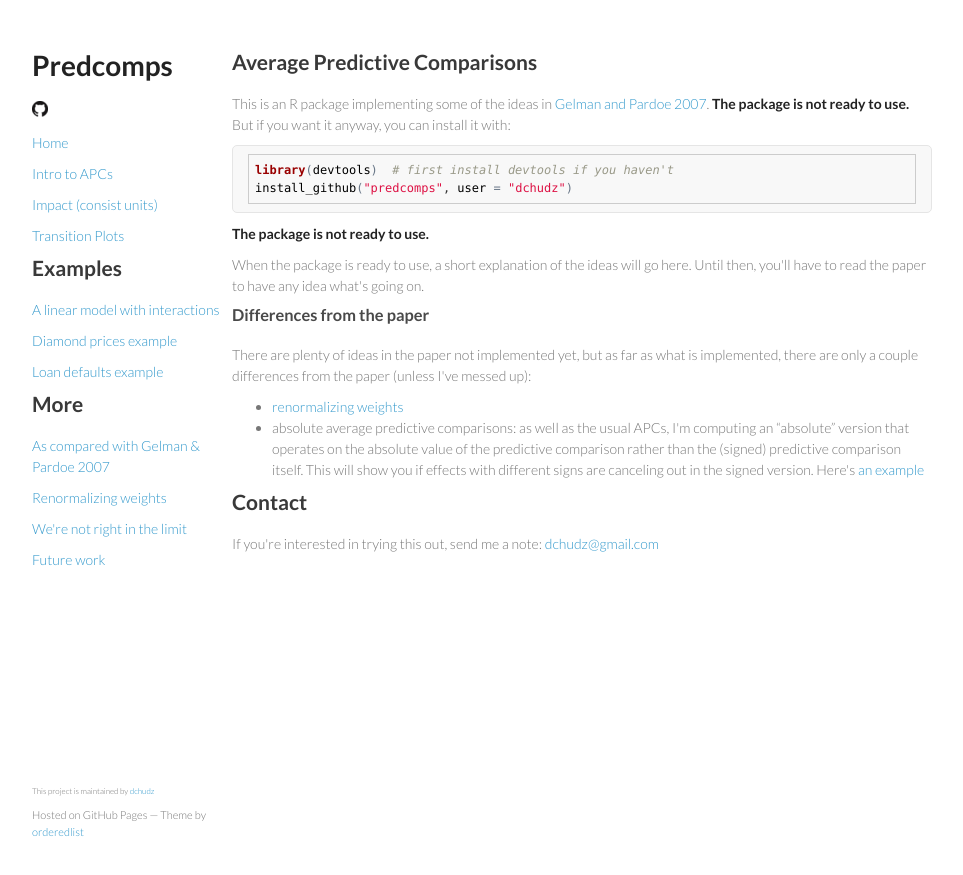
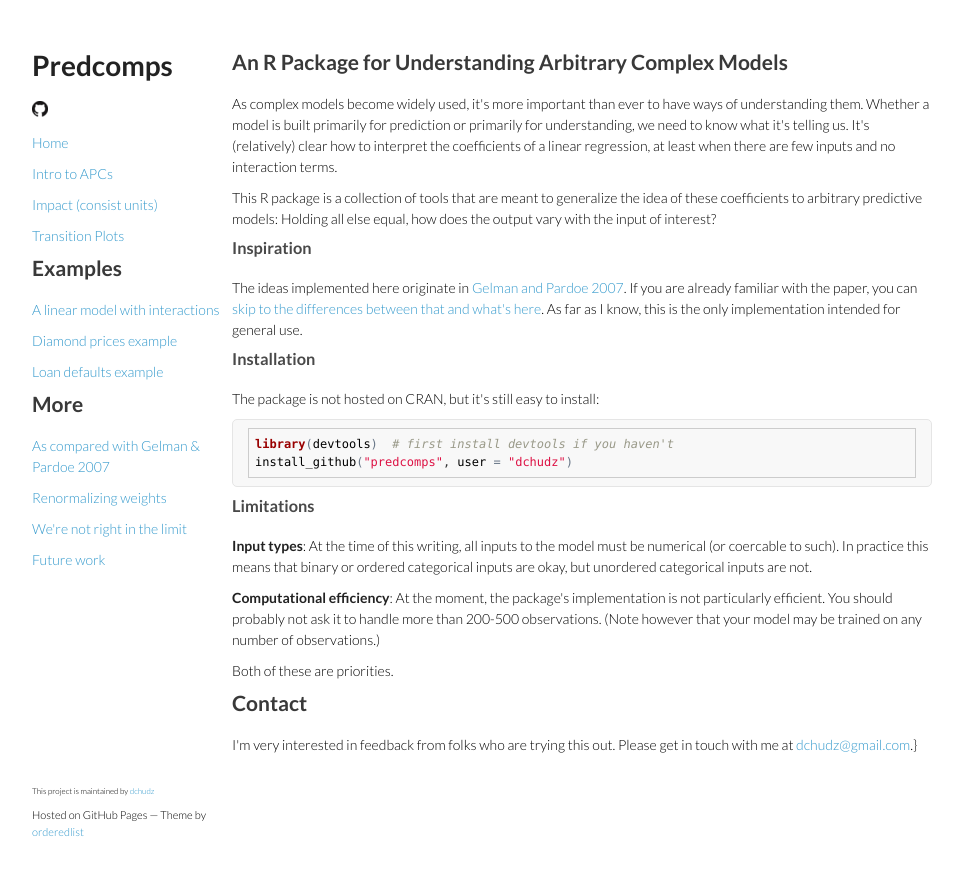
Before and after one commit to dchudz/predcomps, a Jekyll site: the page built from index.html, in a window 1280 px wide. Shown: the top 875 px of the page, without its empty margins (208-1171 px from the left). Built offline with Jekyll 4.4.1, drawn with Linux system fonts in a browser that asks for light colours; Markdown is read by kramdown in place of the engine named in the settings.

Commit message:
diffs from paper

```diff
--- a/_layouts/page.html
+++ b/_layouts/page.html
@@ -62,7 +62,7 @@ pre code {
 }
 
 code {
-  font-size: 92%;
+  font-size: 100%;
   border: 1px solid #ccc;
 }
 
--- a/index.html
+++ b/index.html
@@ -2,27 +2,32 @@
 layout: page
 ---
 
-<h2>Average Predictive Comparisons</h2>
+<h2>An R Package for Understanding Arbitrary Complex Models</h2>
 
-<p>This is an R package implementing some of the ideas in <a href="http://onlinelibrary.wiley.com/doi/10.1111/j.1467-9531.2007.00181.x/abstract">Gelman and Pardoe 2007</a>. <strong>The package is not ready to use.</strong> But if you want it anyway, you can install it with:</p>
+<p>As complex models become widely used, it&#39;s more important than ever to have ways of understanding them. Whether a model is built primarily for prediction or primarily for understanding, we need to know what it&#39;s telling us. It&#39;s (relatively) clear how to interpret the coefficients of a linear regression, at least when there are few inputs and no interaction terms. </p>
+
+<p>This R package is a collection of tools that are meant to generalize the idea of these coefficients to arbitrary predictive models: Holding all else equal, how does the output vary with the input of interest? </p>
+
+<h3>Inspiration</h3>
+
+<p>The ideas implemented here originate in <a href="http://onlinelibrary.wiley.com/doi/10.1111/j.1467-9531.2007.00181.x/abstract">Gelman and Pardoe 2007</a>. If you are already familiar with the paper, you can <a href="more-compared-with-paper.html">skip to the differences between that and what&#39;s here</a>. As far as I know, this is the only implementation intended for general use.</p>
+
+<h3>Installation</h3>
+
+<p>The package is not hosted on CRAN, but it&#39;s still easy to install:</p>
 
 <pre><code class="r">library(devtools)  # first install devtools if you haven&#39;t
 install_github(&quot;predcomps&quot;, user = &quot;dchudz&quot;)
 </code></pre>
 
-<p><strong>The package is not ready to use.</strong></p>
+<h3>Limitations</h3>
 
-<p>When the package is ready to use, a short explanation of the ideas will go here. Until then, you&#39;ll have to read the paper to have any idea what&#39;s going on.</p>
+<p><strong>Input types</strong>: At the time of this writing, all inputs to the model must be numerical (or coercable to such). In practice this means that binary or ordered categorical inputs are okay, but unordered categorical inputs are not.</p>
 
-<h3>Differences from the paper</h3>
+<p><strong>Computational efficiency</strong>: At the moment, the package&#39;s implementation is not particularly efficient. You should probably not ask it to handle more than 200-500 observations. (Note however that your model may be trained on any number of observations.) </p>
 
-<p>There are plenty of ideas in the paper not implemented yet, but as far as what is implemented, there are only a couple differences from the paper (unless I&#39;ve messed up):</p>
-
-<ul>
-<li><a href="renormalize-weights.html">renormalizing weights</a></li>
-<li>absolute average predictive comparisons: as well as the usual APCs, I&#39;m computing an &ldquo;absolute&rdquo; version that operates on the absolute value of the predictive comparison rather than the (signed) predictive comparison itself. This will show you if effects with different signs are canceling out in the signed version. Here&#39;s <a href="simulated-linear-model-interactions.html">an example</a></li>
-</ul>
+<p>Both of these are priorities.</p>
 
 <h2>Contact</h2>
 
-<p>If you&#39;re interested in trying this out, send me a note: <a href="mailto:dchudz@gmail.com">dchudz@gmail.com</a></p>
+<p>I&#39;m very interested in feedback from folks who are trying this out. Please get in touch with me at <a href="mailto:dchudz@gmail.com">dchudz@gmail.com</a>.}</p>
--- a/stylesheets/styles.css
+++ b/stylesheets/styles.css
@@ -3,8 +3,6 @@
 body {
   padding:50px;
   font:14px/1.5 Lato, "Helvetica Neue", Helvetica, Arial, sans-serif;
-  color:#777;
-  font-weight:300;
 
   pre .operator
 
```
Also changed, not shown: css/main.css (deleted, +0 -160 lines), css/syntax.css (deleted, +0 -60 lines), more-compared-with-paper.html (+26 -1 lines), more-future-work.html (+17 -1 lines).
